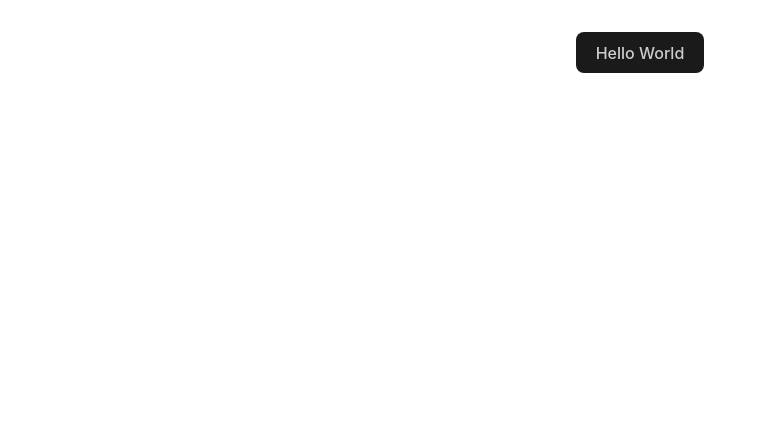
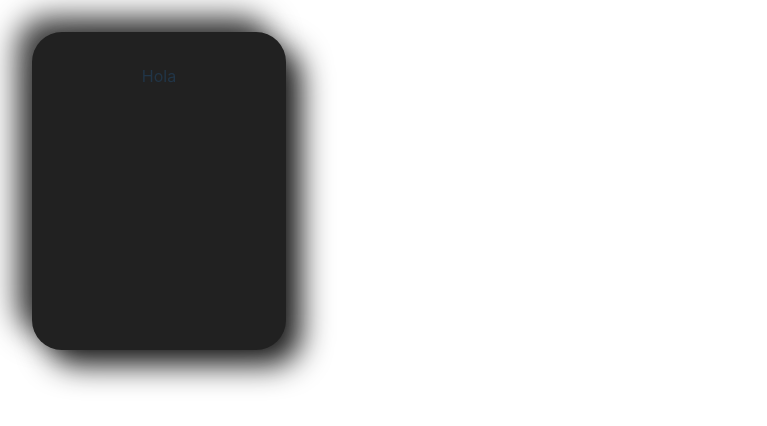
Before and after one commit to RE15EL/react-basic, a React (Vite) app: page / in a window 1280 px wide. Shown: the top 426 px of the page, without its empty margins (0-767 px from the left). Built offline with nearby package versions, Linux system fonts and the light colour scheme.

Commit message:
created card component

```diff
--- a/src/App.css
+++ b/src/App.css
@@ -5,9 +5,7 @@
   text-align: center;
 }
 
-.card {
-  padding: 2em;
-}
+
 
 .read-the-docs {
   color: #888;
--- a/src/App.jsx
+++ b/src/App.jsx
@@ -1,14 +1,17 @@
 import './App.css'
-import {MyButton} from './components/button/MyButton'
+import { MyCard } from './components/card/MyCard.jsx'
 
 function App() {
+
 
   return (
     <>
       <main>
-        <MyButton caption="Hello World" />
+        <MyCard>
+          Hola
+        </MyCard>
+
       </main>
-      <footer></footer>
     </>
   )
 }
--- a/src/components/button/MyButton.jsx
+++ b/src/components/button/MyButton.jsx
@@ -1,7 +1,13 @@
 import './MyButton.css';
 
-export function MyButton ( {caption} ) {
+export function MyButton ( {caption, onClick} ) {
   return (
-    <button name="custom_btn" className='btn'> {  caption } </button>
+    <button
+      name="custom_btn"
+      className='btn'
+      onClick={onClick}
+    >
+         {caption}
+    </button>
   )
 }
--- /dev/null
+++ b/src/components/card/MyCard.css
@@ -0,0 +1,9 @@
+.card {
+    width: 190px;
+    height: 254px;
+    padding: 2em;
+    border-radius: 30px;
+    background: #212121;
+    box-shadow: 15px 15px 30px rgb(25, 25, 25),
+                -15px -15px 30px rgb(60, 60, 60);
+   }
--- /dev/null
+++ b/src/components/card/MyCard.jsx
@@ -0,0 +1,11 @@
+import './MyCard.css';
+// import PropTypes from 'prop-types'
+export const MyCard = ({ children }) => {
+  return (
+    <div className='card'>
+        { children }
+    </div>
+  )
+}
+
+// MyCard.propTypes = {}
```
